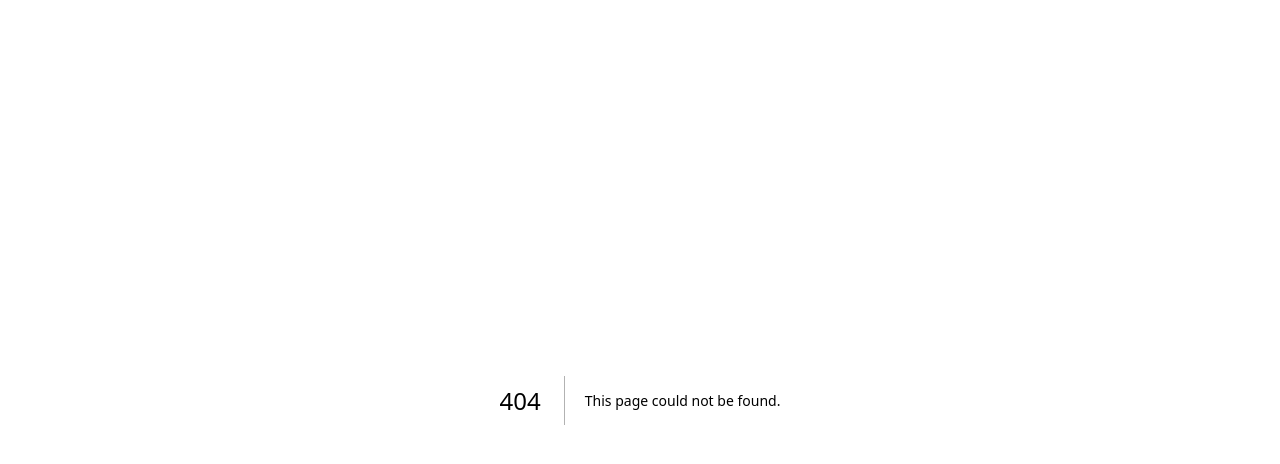
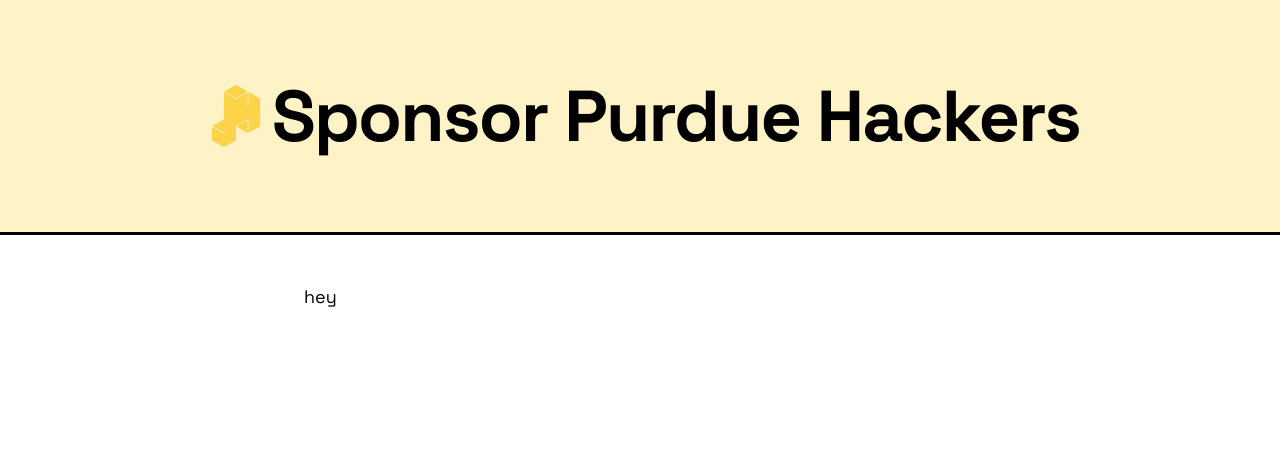
Before and after one commit to purduehackers/site, a Next.js app: page /sponsor in a window 1280 px wide. Before the commit this address had no page. Shown: the top 464 px of the page. Built offline with nearby package versions, Linux system fonts and the light colour scheme.

Commit message:
start sponsor page

```diff
--- /dev/null
+++ b/pages/sponsor.tsx
@@ -0,0 +1,21 @@
+export default function Sponsor(): JSX.Element {
+  return (
+    <div className="min-h-screen flex flex-col">
+      <header className="bg-amber-100 border-b-[3px] border-black">
+        <div className="py-16 sm:py-20 flex flex-col gap-y-4">
+          <h1 className="text-center text-4xl sm:text-7xl sm:tracking-tight font-bold flex justify-center items-center">
+            <img
+              src="/ph-logo.svg"
+              alt="Logo"
+              className="self-center flex-shrink-0 h-[1em] w-auto"
+            />
+            Sponsor Purdue Hackers
+          </h1>
+        </div>
+      </header>
+      <article className="mt-8 sm:mt-12 mb-8 sm:mb-12 text-lg font-serif flex flex-col items-start gap-y-4 justify-center w-11/12 sm:w-full max-w-2xl mx-auto">
+        <p>hey</p>
+      </article>
+    </div>
+  )
+}
```
Also changed, not shown: public/ph-logo.svg (added).
